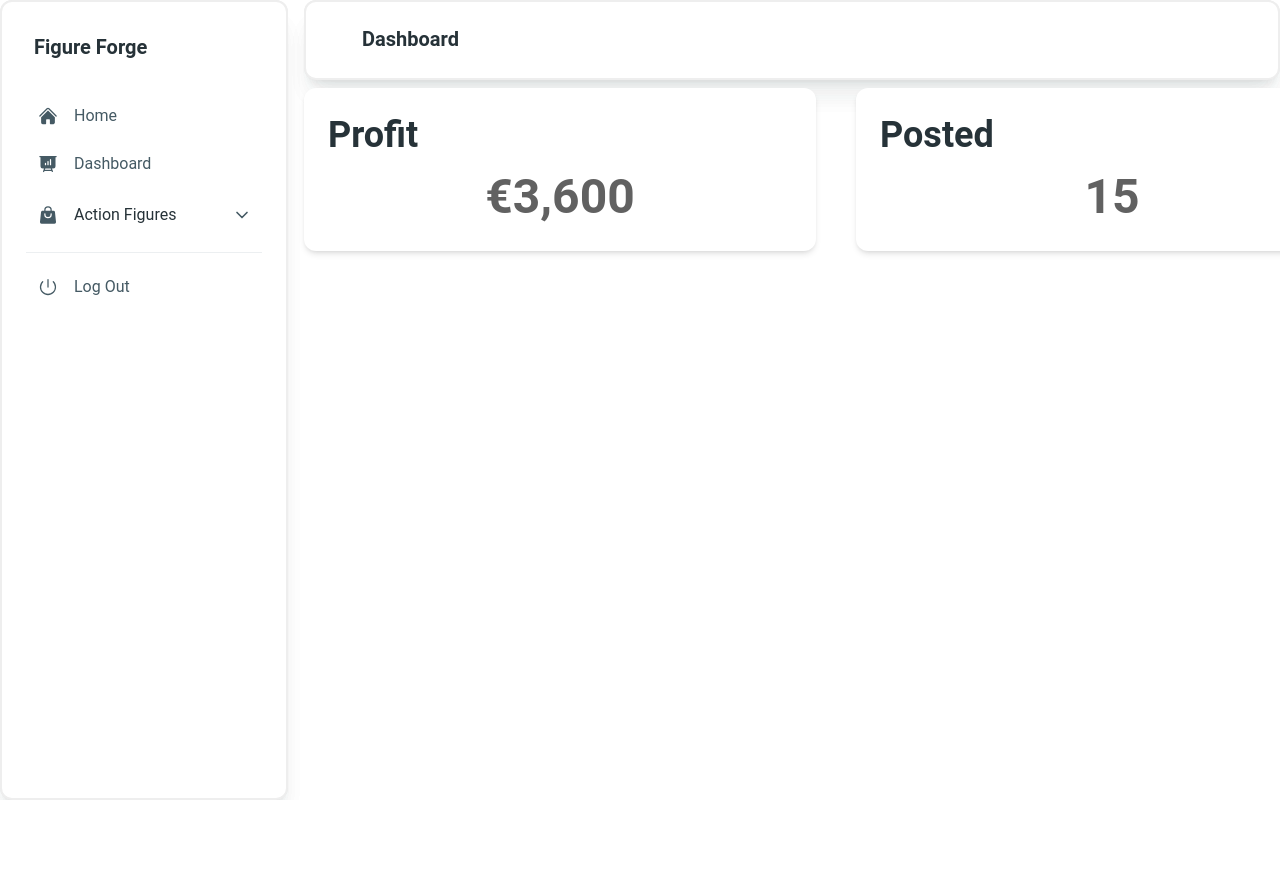
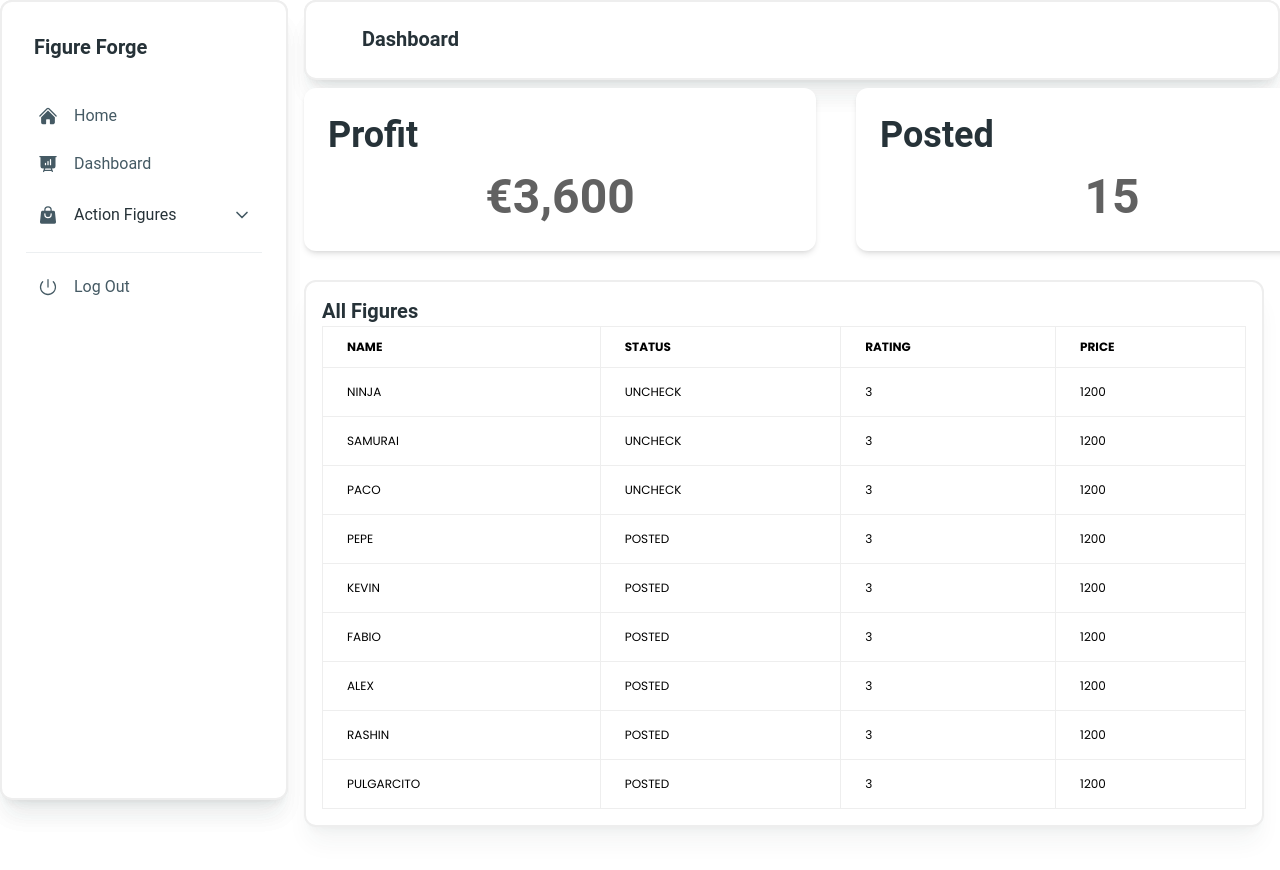
Before and after one commit to SunRise-11/figure-forge-shop, a Next.js app in the folder frontend/: page /dashboard in a window 1280 px wide. Shown: the top 870 px of the page. Before the commit the page ends 800 px from the top, so only its background shows below. Built offline with nearby package versions, Linux system fonts and the light colour scheme.

Commit message:
import allfigures in dashboard page

```diff
--- a/frontend/src/app/(admin)/dashboard/page.tsx
+++ b/frontend/src/app/(admin)/dashboard/page.tsx
@@ -1,4 +1,5 @@
 "use client";
+import AllFigures from "@/app/components/admin/allfigures";
  import Card from "@/app/components/admin/Card";
 import { FiguresContext } from "@/app/contexts/figures.context";
 import { withPageAuthRequired, getSession } from "@auth0/nextjs-auth0";
@@ -15,7 +16,7 @@ const Dashboard = () => {
         <Card title="Uncheck" />
       </div>
       <div className="w-3/4 absolute left-[19rem] top-60 flex flex-row gap-10 mt-10">
-
+        <AllFigures />
        </div>
     </div>
   );
```
